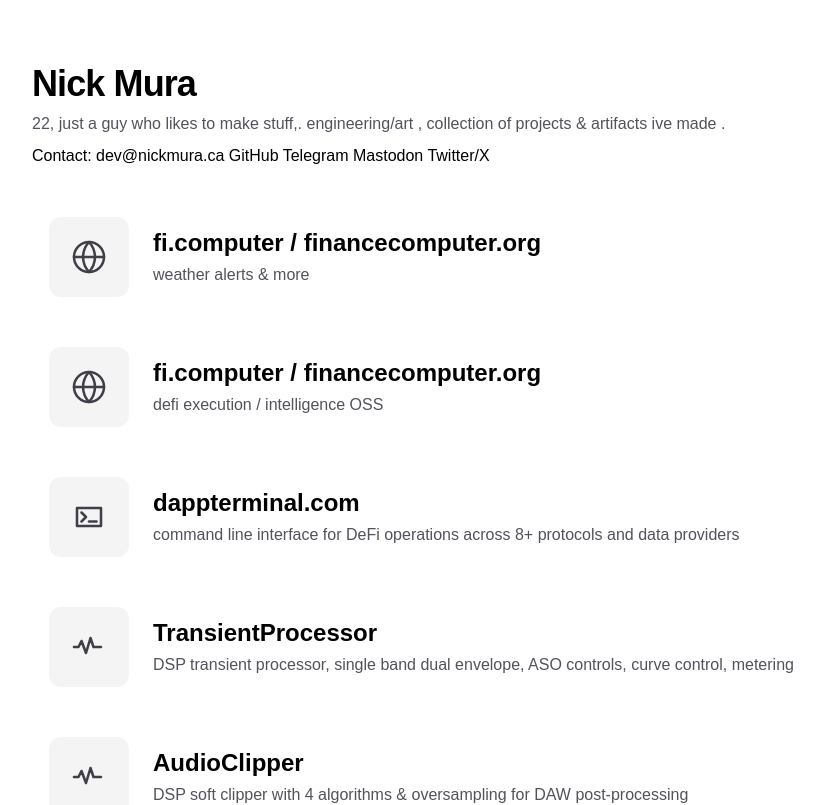
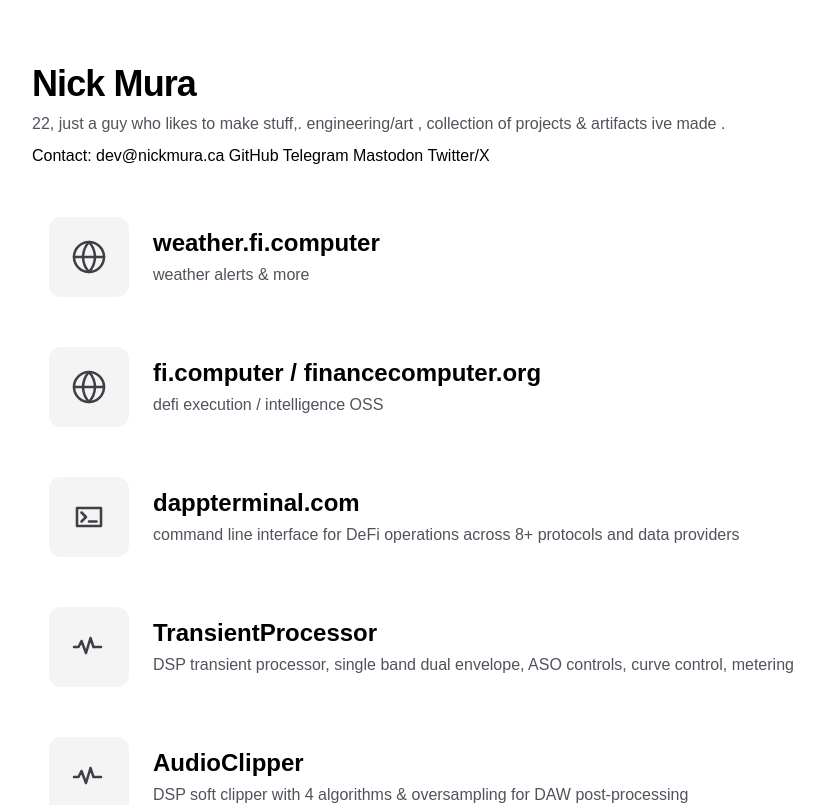
Before and after one commit to nickmura/nickmura.ca, a Next.js app: page / in a window 1280 px wide. Shown: the top 805 px of the page, without its empty margins (184-1008 px from the left). Built offline with nearby package versions, Linux system fonts and the light colour scheme.

Commit message:
added weather.fi #3

```diff
--- a/app/page.tsx
+++ b/app/page.tsx
@@ -46,7 +46,7 @@
                 </svg>
               </div>
               <div className="flex w-full flex-col gap-1 px-0 sm:px-2">
-                <h2 className="text-xl font-semibold sm:text-2xl">fi.computer / financecomputer.org</h2>
+                <h2 className="text-xl font-semibold sm:text-2xl">weather.fi.computer </h2>
                 <p className="text-sm text-zinc-600 sm:text-base">
                  weather alerts & more
                 </p>
```
